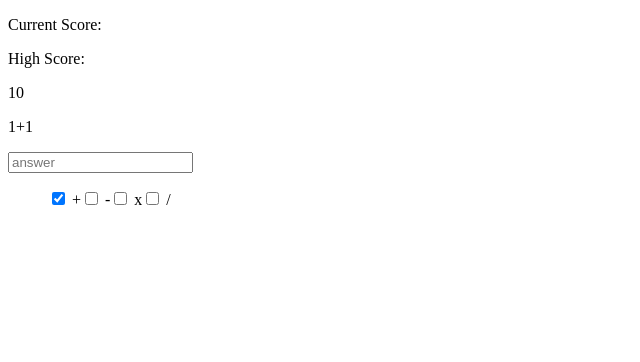
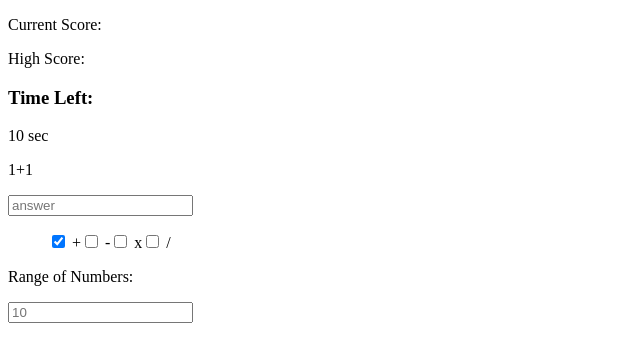
Before and after one commit to j-lindsey/10secmathgame, a plain HTML site: page index.html in a window 1280 px wide. Shown: the whole page, without its empty margins (0-640 px from the left). Drawn offline with nearby package versions, Linux system fonts and the light colour scheme.

Commit message:
added range values

```diff
--- a/index.html
+++ b/index.html
@@ -18,6 +18,7 @@
             <p>High Score:</p>
         </div>
         <div class="timer">
+            <h3>Time Left:</h3>
             <p></p>
         </div>
         <div class="currentquestion">
@@ -41,6 +42,10 @@
                     <label for="divide">/</label>
                 </li>
         </div>
+        <div class="range">
+            <p>Range of Numbers:</p>
+            <input type="number" placeholder="10"/>
+        </div>
         <div class="reset hidden">
             <p>Would you like to play again?</p>
             <button>Restart</button>
--- a/js/application.js
+++ b/js/application.js
@@ -1,6 +1,7 @@
 let currentScore = 0;
 let highScore = 0;
 let equationTypes = ['+'];
+let range = 10;
 
 let getEquationOperators = function () {
     equationTypes = [];
@@ -12,8 +13,8 @@ let getEquationOperators = function () {
 
 let loadQuestion = function () {
     $('.currentquestion p').html("");
-    let firstNum = Math.floor(Math.random() * 10);
-    let secNum = Math.floor(Math.random() * 10);
+    let firstNum = Math.floor(Math.random() * range);
+    let secNum = Math.floor(Math.random() * range);
     let operator = equationTypes[Math.floor(Math.random() * equationTypes.length)];
     $('.currentquestion p').html(firstNum + operator + secNum);
     if (operator === '+') {
@@ -40,7 +41,7 @@ let startTimer = function () {
         timer = setInterval(function () {
             timepassed = Date.now() - startTime;
             timeleft = Math.round(10 - timepassed / 1000);
-            $('.timer p').html(timeleft);
+            $('.timer p').html(timeleft+' sec');
             console.log(timeleft);
             if (timeleft === 0) {
                 stopTimer();
@@ -62,7 +63,7 @@ var stopTimer = function () {
 
 $(document).ready(function () {
     let answer = loadQuestion();
-    $('.timer p').html(10);
+    $('.timer p').html(10 +' sec');
     $('.input input').on('keydown', function () {
         if (currentScore === 0) {
             startTimer();
@@ -93,4 +94,10 @@ $(document).ready(function () {
         // this will contain a reference to the checkbox
         getEquationOperators();
     });
+
+    $('.range input').on('input', function () {
+        range = $(this).val();
+        $(this).val(range);
+        answer = loadQuestion();
+    });
 })
```
